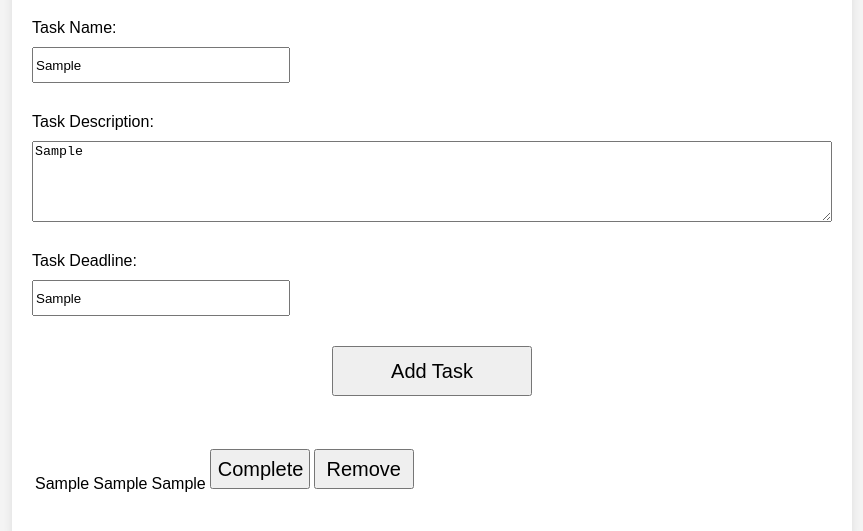
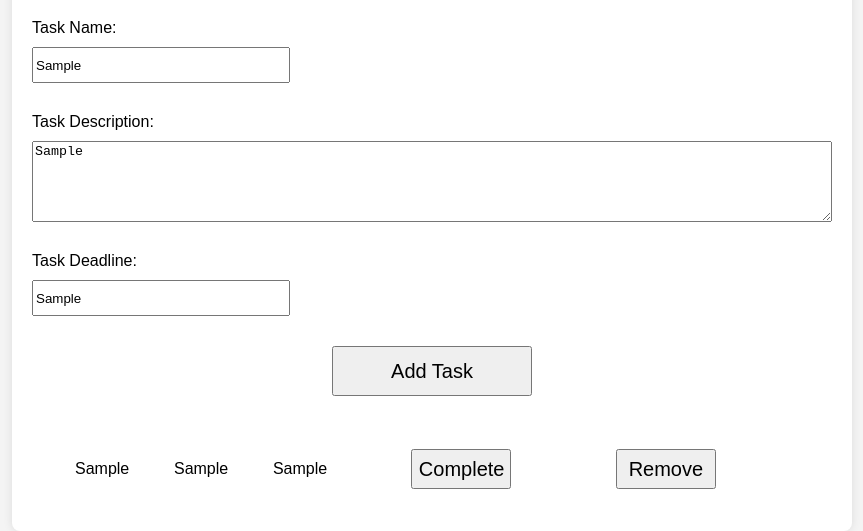
Before and after one commit to JayX97/TaskTrackerApp, a plain HTML site: page index.html in a window 1280 px wide. Both pictures are taken after typing "Sample", "Sample", "Sample" into the empty fields and a click on the button "Add Task". Shown: the part 149-680 px from the top of the page, without its empty margins (208-1071 px from the left). Drawn offline with Linux system fonts and the light colour scheme.

Commit message:
Added functionality to complete and remove buttons on tasks. Added some CSS styling to task rows.

```diff
--- a/script.js
+++ b/script.js
@@ -6,7 +6,6 @@
 
 //Section 2: App State Variables
 let tasks = [];
-
 //Section 3 Cached Element References
 const taskForm = document.getElementById("taskForm");
 const taskTable = document.getElementById("taskTable");
@@ -35,6 +34,33 @@ const handleSubmission = event => {
     render();
 };
 
+//function to remove tasks
+const removeTask = element => {
+    const row = element.parentElement.parentElement;
+    const taskName = row.querySelector("td").textContent;
+    const task = tasks.findIndex(task => {
+        return task.name === taskName;
+    });
+
+    //delete task from array
+    tasks.splice(task, 1);
+    console.log(tasks);
+    render();
+};
+
+//function to mark tasks as complete
+const markTaskComplete = element => {
+    const row = element.parentElement.parentElement;
+    const taskName = row.querySelector("td").textContent;
+    const task = tasks.findIndex(task => {
+        return task.name === taskName;
+    });
+
+    //change task deadline to "COMPLETED"
+    tasks[task].deadline = "COMPLETED";
+    console.log(tasks);
+    render();
+};
 //function to render tasks in the table
 const render = () => {
     // TODO: Use array methods to create a new table row of data for each item in the arr
@@ -43,9 +69,9 @@ const render = () => {
         <td>${task.name}</td>
         <td>${task.description}</td>
         <td>${task.deadline}</td>
-        <td><button onclick="markTaskComplete(this)">Complete</button></td>
-        <td><button onclick="removeTask(this)">Remove</button></td>
-    `).join('');
+        <td class="table-button"><button onclick="markTaskComplete(this)">Complete</button></td>
+        <td class="table-button"><button onclick="removeTask(this)">Remove</button></td>
+    </tr>`).join('');
 };
 
 //function to initialize the table
@@ -57,6 +83,5 @@ const init = () => {
 
 //event listener for form submission
 taskForm.addEventListener('submit', handleSubmission);
-
 //call the init function nto set up the initial state of the app
 init();
--- a/styles.css
+++ b/styles.css
@@ -47,9 +47,39 @@ button {
     margin-bottom: 30px;
 }
 
+table {
+    width: 90%;
+    margin: 0 auto;
+}
+
+tr {
+    width: 60%;
+    height: 100%;
+    max-width: 80%;
+    margin: 0 auto;
+}
+
+tr td {
+    height: 100%;
+    margin-bottom: 20px;
+    padding-bottom: 20px;
+    margin: 0 auto;
+}
+
+tr:last-child {
+    padding-bottom: 0;
+}
+
+.table-button {
+    padding-left: 40px;
+}
+
+.table-button:last-child {
+    padding-left: 0;
+}
+
 tr button {
-    align-items: center;
-    justify-content: center;
     width: 100px;
     height: 40px;
+    margin: 0 auto;
 }
```
